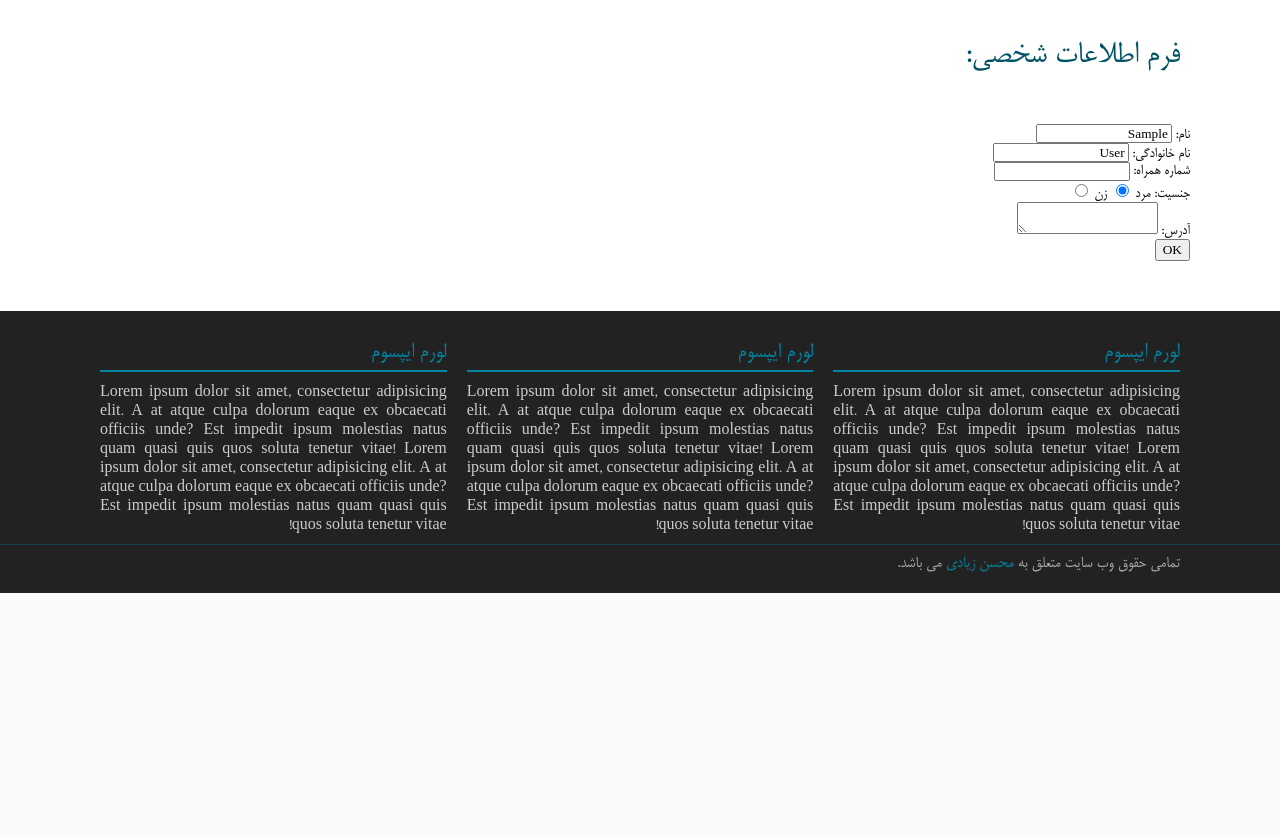
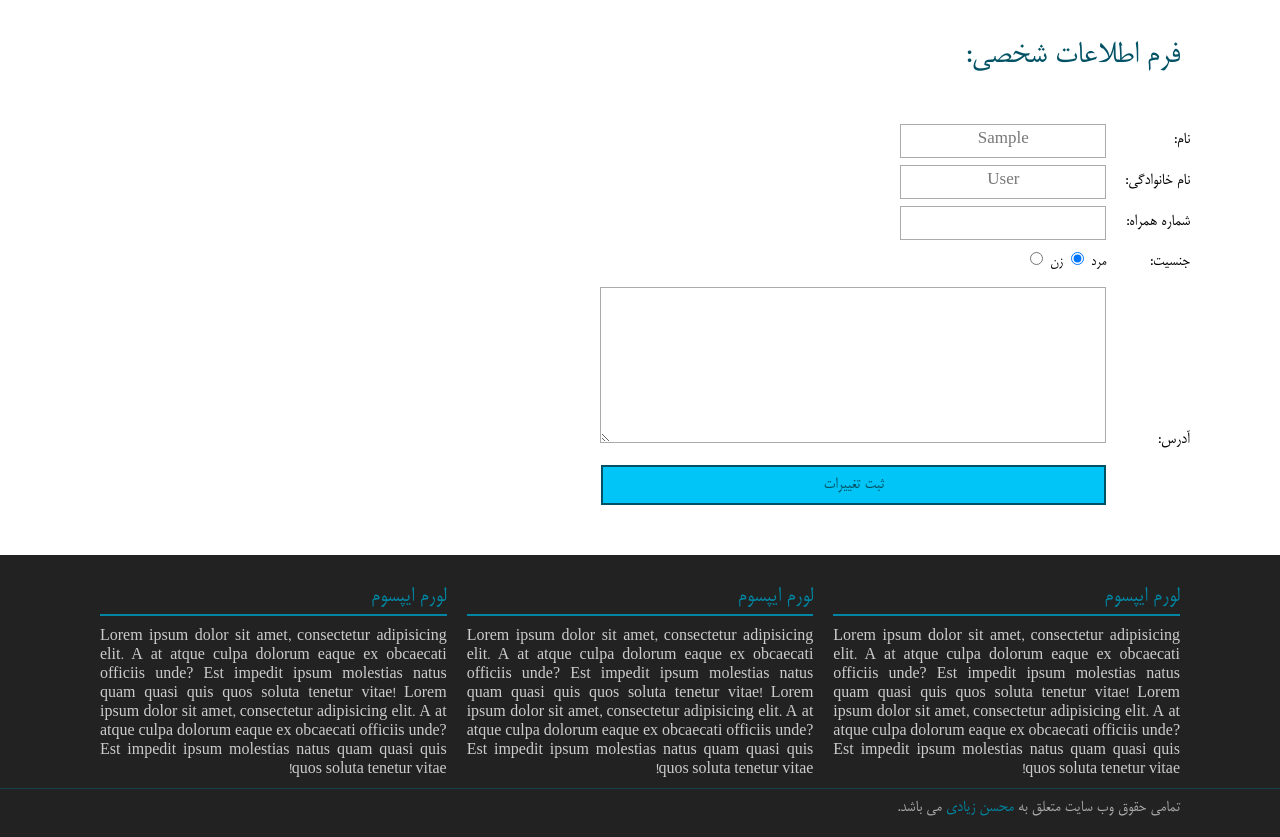
Before and after one commit to mohsen-ziadi/testBlog-with-Django, a Django app: page /blog/account-form/ in a window 1280 px wide. Shown: the part 369-1206 px from the top of the page. Before the commit the page ends 962 px from the top, so only its background shows below. Run offline with Django 4.2, Linux system fonts and the light colour scheme; the visitor is signed in with stand-in values (Sample User, id 1); data comes from the database, SQL or seed files in the repository; some web fonts are replaced.

Commit message:
compelte account form

```diff
--- a/TestBlog/urls.py
+++ b/TestBlog/urls.py
@@ -18,7 +18,7 @@ from django.urls import include, path
 from blog import views
 
 urlpatterns = [
-    path('admin/', admin.site.urls),
+    path('admin/', admin.site.urls,name="admin"),
     path('blog/',include('blog.urls')),
     path('',views.index,name="index")
 ]
--- a/blog/static/CSS/base.css
+++ b/blog/static/CSS/base.css
@@ -51,10 +51,22 @@ nav {
     position: sticky;
     top: 0;
     z-index: 200;
+    overflow: hidden;
 }
 
 nav ul {
     line-height: 40px;
+}
+
+nav ul#right-list-nav{
+    float: right;
+    display: inline-block;
+}
+
+nav ul#left-list-nav{
+    float: left;
+        display: inline-block;
+
 }
 
 nav ul a {
@@ -315,3 +327,57 @@ form{
 
 
 /*start Account Form*/
+
+#AccountForm {
+
+}
+
+#AccountForm span {
+    display: inline-block;
+    font-size: 18px;
+    width: 80px;
+    line-height: 30px;
+    margin-bottom: 10px;
+}
+
+.input-account-form {
+    width: 200px;
+    border: 1px solid #aaa;
+    text-align: center;
+    font-size: 17px;
+    color: #777;
+    line-height: 30px;
+}
+
+.input-account-form:focus {
+    border: 2px solid #000;
+    color: #000;
+}
+
+#AccountForm textarea {
+    width: 500px;
+    border: 1px solid #aaa;
+    text-align: center;
+    font-size: 17px;
+    color: #777;
+    height: 150px;
+}
+
+#AccountForm textarea:focus {
+    border: 2px solid #000;
+    color: #000;
+}
+
+.submit-accuont-form{
+    width: 505px;
+    height: 40px;
+    background: #00c5f6;
+    border: 2.5px solid #005264;
+    color: #005264;
+    font-size: 18px;
+}
+
+.submit-accuont-form:hover{
+    background: #005264;
+    color: #00c5f6;
+}
--- a/templates/blog/forms/account_form.html
+++ b/templates/blog/forms/account_form.html
@@ -8,6 +8,7 @@
     <div class="content">
         <div class="container">
             <h2 class="titr-post-list">فرم اطلاعات شخصی:</h2>
+            <div id="AccountForm">
                 <form method="post">
                     <span>نام:</span>
                     <input class="input-account-form" type="text" name="first_name" required
@@ -45,9 +46,10 @@
                     </textarea>
                     <br>
                     <span> </span>
-                    <input type="submit" value="OK">
+                    <input class="submit-accuont-form" type="submit" value="ثبت تغییرات">
                     {% csrf_token %}
                 </form>
+            </div>
         </div>
     </div>
 {% endblock %}
--- a/templates/blog/partials/header.html
+++ b/templates/blog/partials/header.html
@@ -1,9 +1,12 @@
 <nav>
     <div class="container">
-    <ul>
+    <ul id="right-list-nav">
         <a href="http://localhost:8000"><li>صفحه نخست</li></a>
         <a href="http://localhost:8000/blog"><li>صفحه مقالات</li></a>
         <a href="#"><li>تماس با ما</li></a>
+    </ul>
+    <ul id="left-list-nav">
+        <a href="http://localhost:8000/blog/account-form/"><li>حساب کاربری</li></a>
     </ul>
     </div>
 </nav>
```
